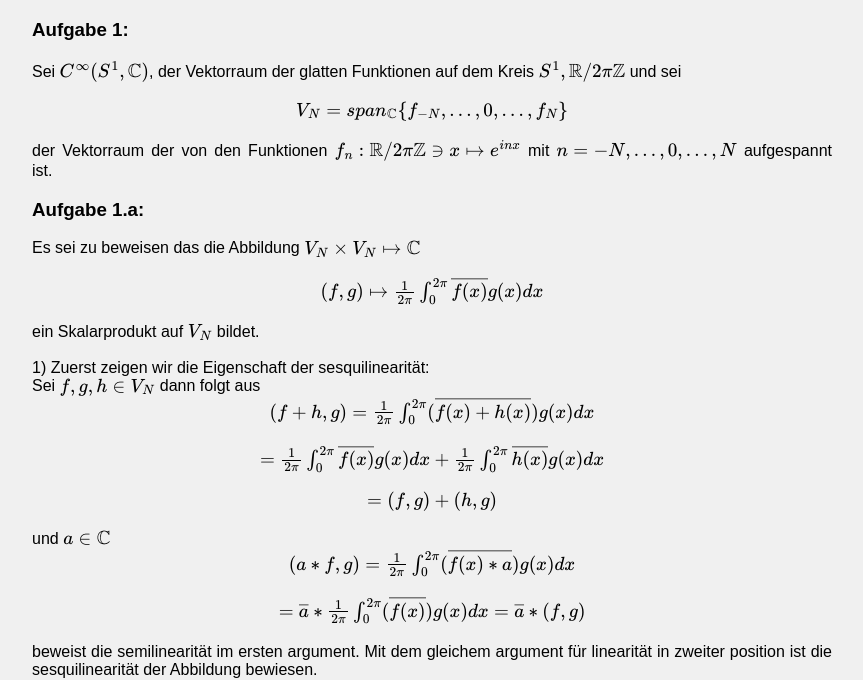
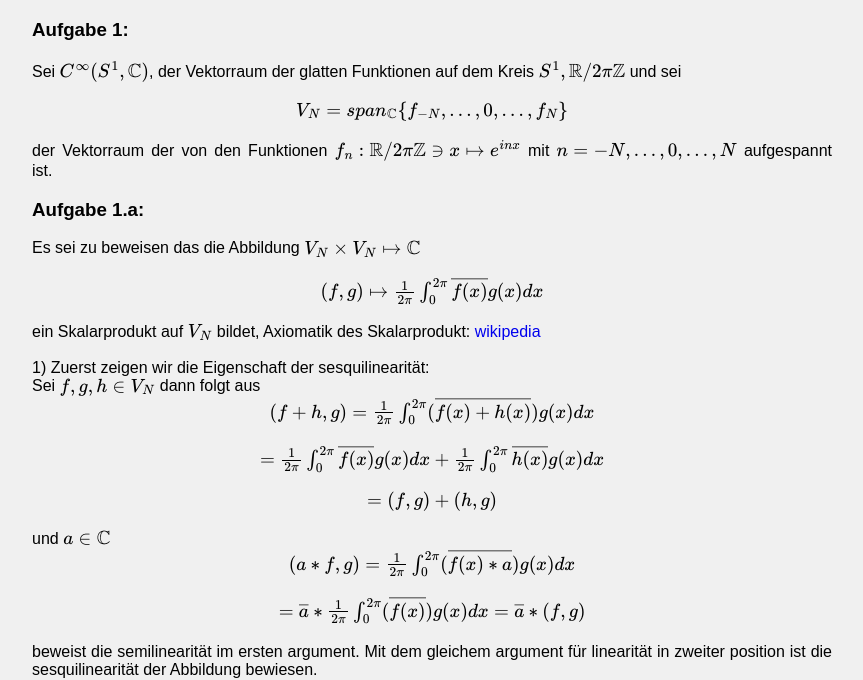
Before and after one commit to OliverNagl/OliverNagl.github.io, a plain HTML site: page Studies/SemesterIII/MMP/Serie1.html in a window 1280 px wide. Shown: the part 121-801 px from the top of the page, without its empty margins (208-1071 px from the left). Drawn offline with nearby package versions, Linux system fonts and the light colour scheme.

Commit message:
Link zu definition des Skalarprodukts

```diff
--- a/Studies/SemesterIII/MMP/Serie1.html
+++ b/Studies/SemesterIII/MMP/Serie1.html
@@ -37,7 +37,7 @@
         Es sei zu beweisen das die Abbildung \(V_N \times V_N \mapsto \mathbb{C} \) <br><br>
         <div class="centered-line">\( (f,g) \mapsto \frac{1}{2 \pi} \int_0^{2\pi} \overline{f(x)} g(x) dx \) </div>
         <br>
-        ein Skalarprodukt auf \(V_N\) bildet.
+        ein Skalarprodukt auf \(V_N\) bildet, Axiomatik des Skalarprodukt: <a href="https://de.wikipedia.org/wiki/Skalarprodukt#Definition_(Axiomatik)">wikipedia</a>
         <br><br>
         1) Zuerst zeigen wir die Eigenschaft der sesquilinearität: <br>
         Sei \(f, g, h \in V_N \) dann folgt aus <br> <div class="centered-line">\( (f+h,g) = \frac{1}{2 \pi} \int_0^{2\pi} (\overline{f(x)+h(x)}) g(x) dx \)</div> <br>
```
